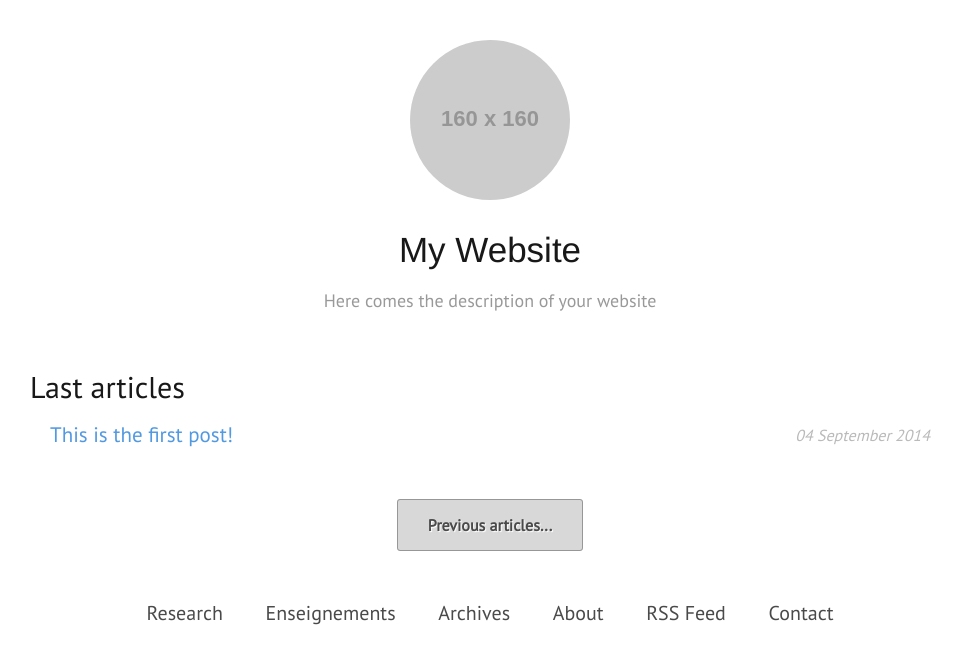
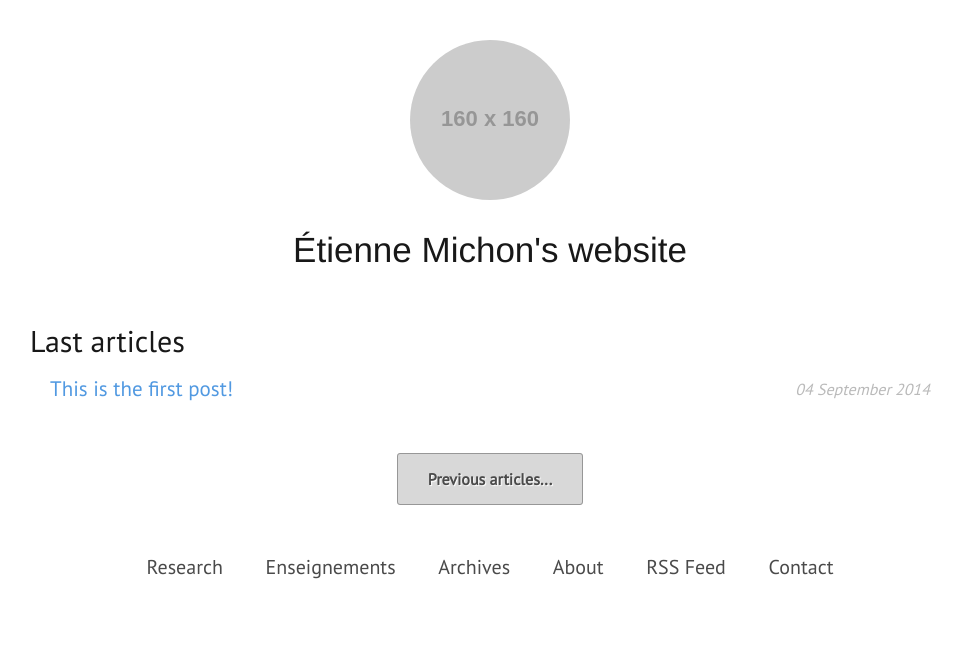
Before and after one commit to EtienneM/EtienneM.github.io, a Jekyll site: the page built from index.html, in a window 1280 px wide. Shown: the top 664 px of the page, without its empty margins (150-1112 px from the left). Built offline with Jekyll 4.4.1, drawn with Linux system fonts in a browser that asks for light colours.

Commit message:
Change title

```diff
--- a/_config.yml
+++ b/_config.yml
@@ -1,6 +1,6 @@
 # Site settings
-title: My Website
-description: "Here comes the description of your website"
+title: Étienne Michon's website
+description: ""
 url: "http://etiennem.github.io/"
 baseurl: ""
 timezone: Europe/Paris
```
